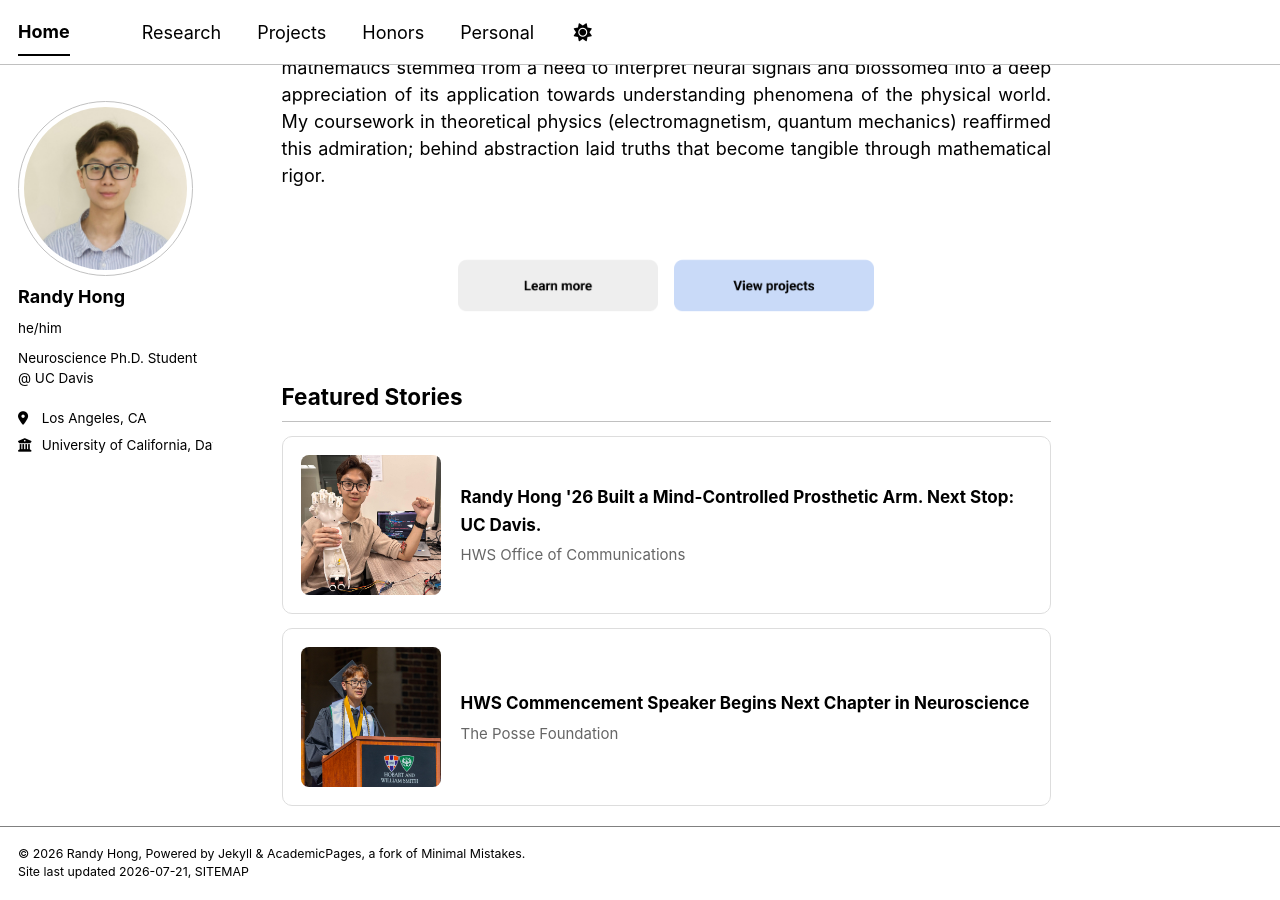
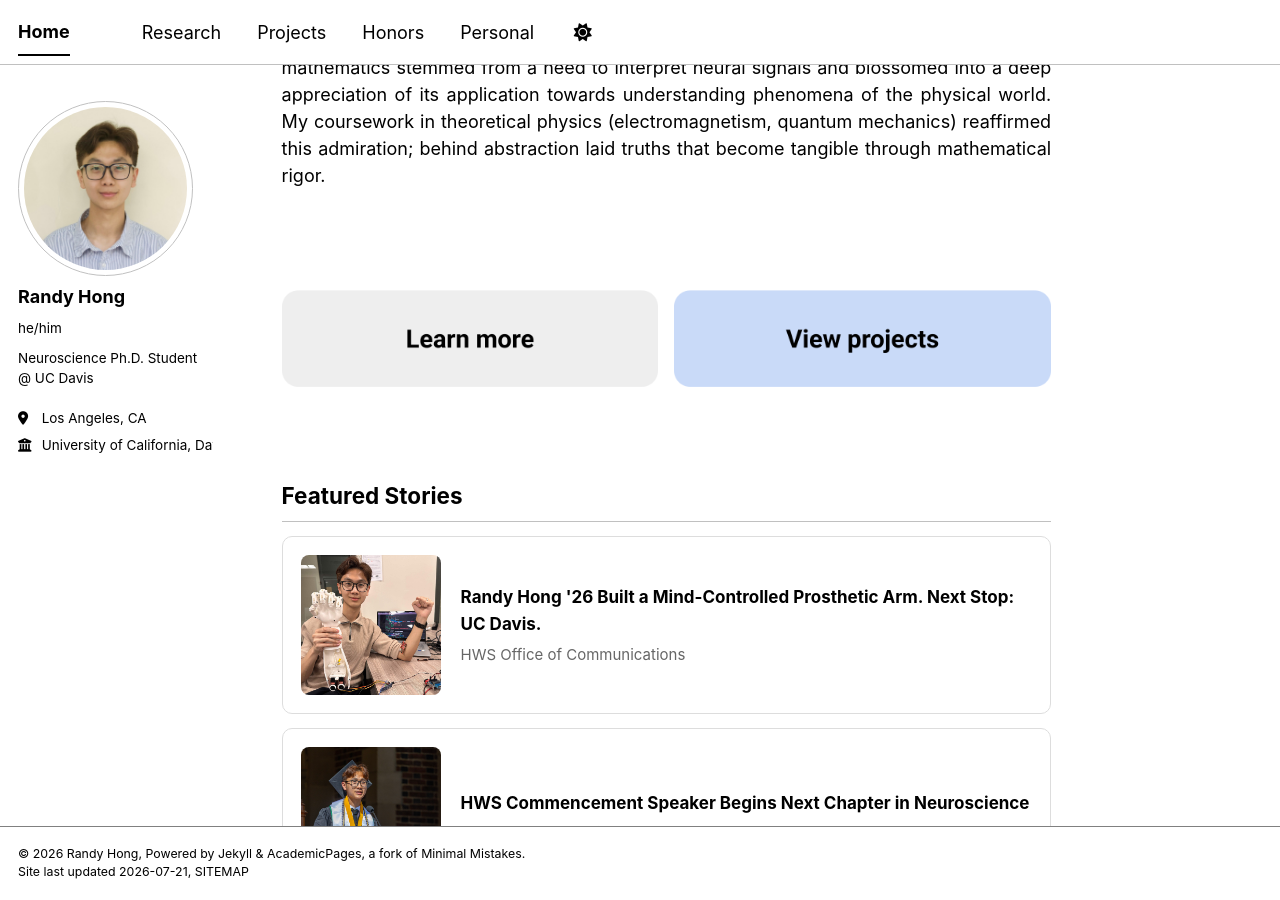
Before and after one commit to randyhongg/randyhongg.github.io, a Jekyll site: the page built from _pages/about.md, in a window 1280 px wide and 900 px high, scrolled down 821 px. Built offline with Jekyll 4.4.1, drawn with Linux system fonts in a browser that asks for light colours; a style sheet for code colours, icons or effects is not loaded.

Commit message:
Update about.md

```diff
--- a/_pages/about.md
+++ b/_pages/about.md
@@ -38,10 +38,10 @@
 
 <div style="display: flex; gap: 16px; justify-content: center; margin: 16px 0;">
   <a href="/research/">
-    <img src="../images/learn_more.png" alt="Learn more about my research" style="width: 200px;">
+    <img src="../images/learn_more.png" alt="Learn more about my research" style="width: 500px;">
   </a>
   <a href="/projects/">
-    <img src="../images/view_projects.png" alt="View my projects" style="width: 200px;">
+    <img src="../images/view_projects.png" alt="View my projects" style="width: 500px;">
   </a>
 </div>
 
```
